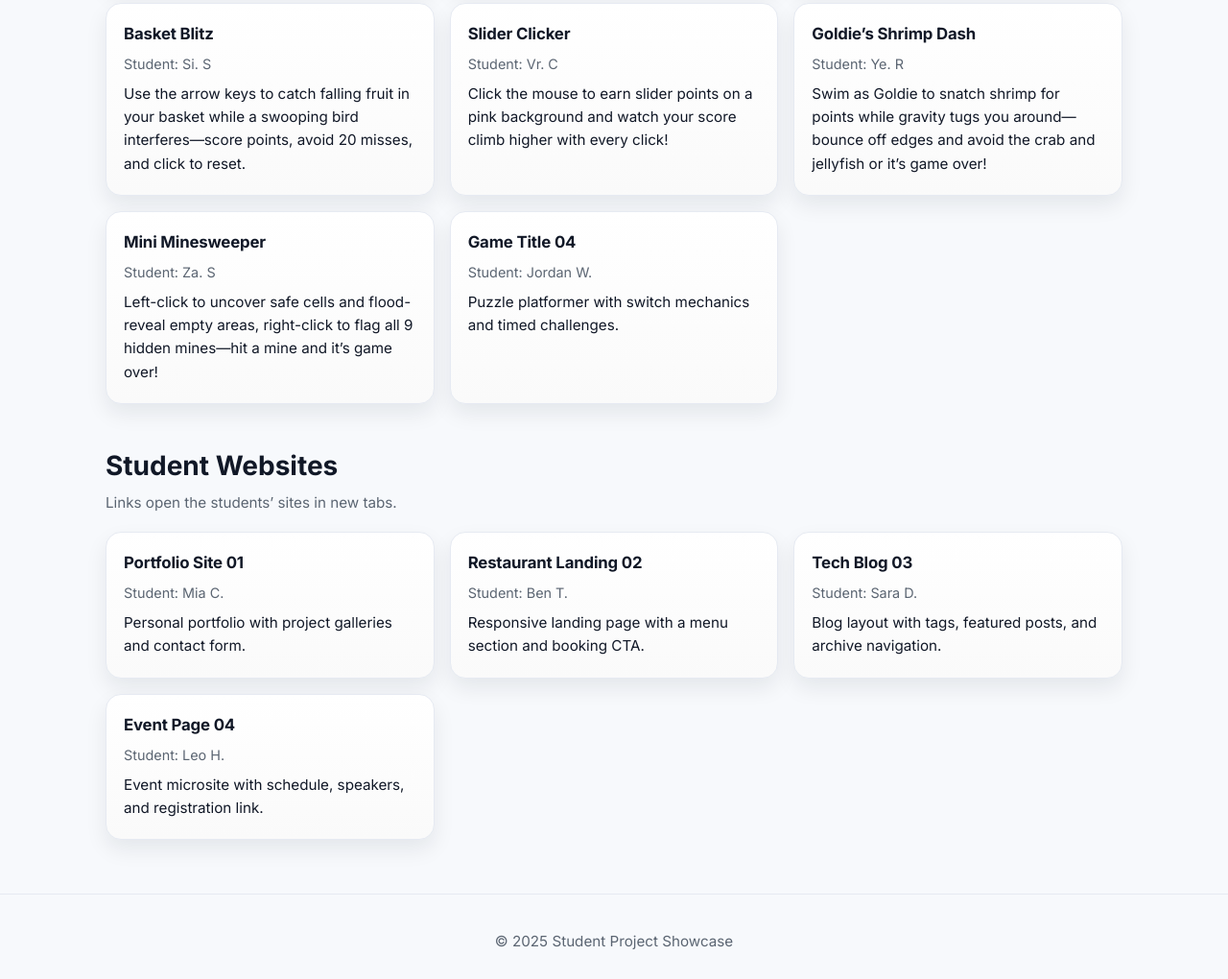
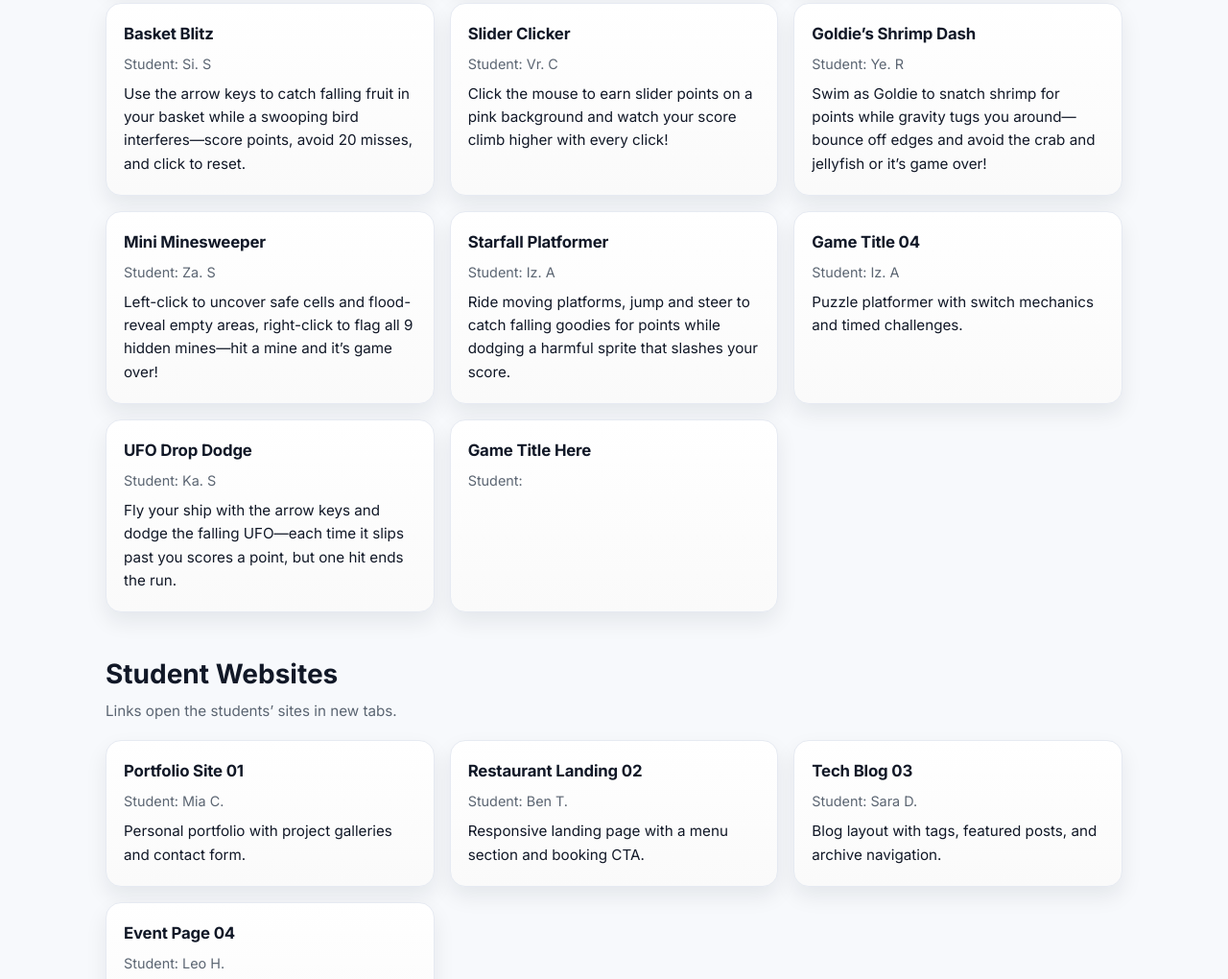
Before and after one commit to lawlietcz/lawlietcz.github.io, a plain HTML site: page index.html in a window 1280 px wide. Shown: the part 803-1823 px from the top of the page at 96% size. Drawn offline with Linux system fonts and the light colour scheme.

Commit message:
Update index.html

```diff
--- a/index.html
+++ b/index.html
@@ -110,11 +110,35 @@
           </div>
         </a>
 
-        <a class="card" href="https://example.com/game-04" target="_blank" rel="noopener noreferrer">
+        <a class="card" href="https://studio.code.org/projects/gamelab/KGavzuP2vlWJFVfckuZFhYMMQunm3zlQJFSa1JnXnIg" target="_blank" rel="noopener noreferrer">
+          <div class="card-body">
+            <h3 class="card-title">Starfall Platformer</h3>
+            <p class="card-meta">Student: Iz. A</p>
+            <p class="card-desc">Ride moving platforms, jump and steer to catch falling goodies for points while dodging a harmful sprite that slashes your score.</p>
+          </div>
+        </a>
+
+        <a class="card" href="https://studio.code.org/projects/gamelab/KGavzuP2vlWJFVfckuZFhYMMQunm3zlQJFSa1JnXnIg" target="_blank" rel="noopener noreferrer">
           <div class="card-body">
             <h3 class="card-title">Game Title 04</h3>
-            <p class="card-meta">Student: Jordan W.</p>
+            <p class="card-meta">Student: Iz. A</p>
             <p class="card-desc">Puzzle platformer with switch mechanics and timed challenges.</p>
+          </div>
+        </a>
+
+        <a class="card" href="https://studio.code.org/projects/gamelab/KGavzuP2vlWJFVfckuZFhWDlnx0UmiZBNNmgx8Cbnmo" target="_blank" rel="noopener noreferrer">
+          <div class="card-body">
+            <h3 class="card-title">UFO Drop Dodge</h3>
+            <p class="card-meta">Student: Ka. S</p>
+            <p class="card-desc">Fly your ship with the arrow keys and dodge the falling UFO—each time it slips past you scores a point, but one hit ends the run.</p>
+          </div>
+        </a>
+
+        <a class="card" href="Replace" target="_blank" rel="noopener noreferrer">
+          <div class="card-body">
+            <h3 class="card-title">Game Title Here</h3>
+            <p class="card-meta">Student: </p>
+            <p class="card-desc"></p>
           </div>
         </a>
       </div>
```
